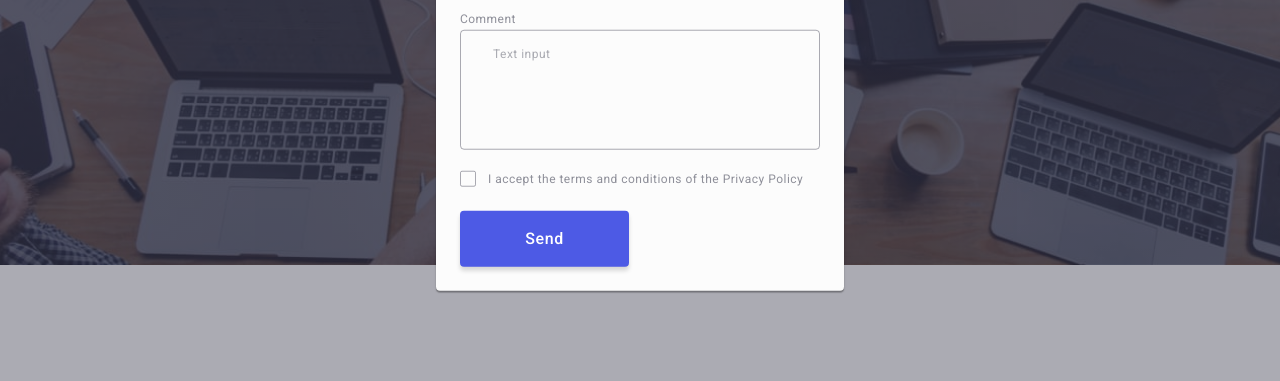
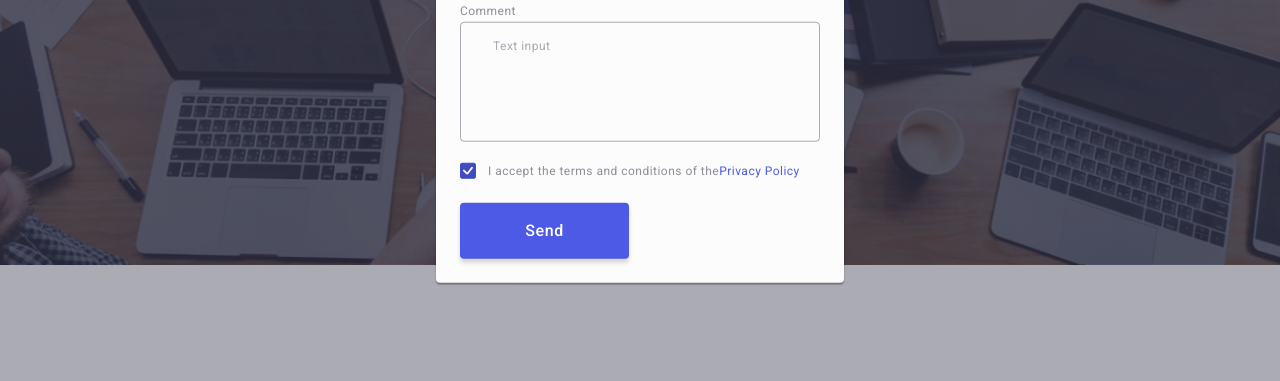
Before and after one commit to marynafeoktistova/goit-markup-hw-05, a plain HTML site: page index.html in a window 1280 px wide. Shown: the part 416-797 px from the top of the page. Drawn offline with nearby package versions, Linux system fonts and the light colour scheme.

Commit message:
fixed error

```diff
--- a/css/styles.css
+++ b/css/styles.css
@@ -736,10 +736,15 @@ img {
   opacity: 1;
   visibility: visible;
   pointer-events: auto;
+  transition: 250ms cubic-bezier(0.4, 0, 0.2, 1);
+  visibility: 250ms cubic-bezier(0.4, 0, 0.2, 1);
+  padding: 24px;
 }
 
 .backdrop:not(.is-open) .modal {
   transform: translate(-50%, -50%) scale(1.5);
+  transition: 250ms cubic-bezier(0.4, 0, 0.2, 1);
+
 }
 
 .modal {
@@ -784,8 +789,9 @@ img {
   border: none;
 }
 
-
-
+.modal-field {
+  margin-bottom: 8px;
+}
 
 
 .modal-icon {
@@ -903,7 +909,7 @@ img {
   margin-top: 24px;
   border-radius: 4px;
   padding: 16px 32px;
-  width: 169px;
+  min-width: 169px;
   height: 56px;
   box-shadow: 0 4px 4px 0 rgba(0, 0, 0, 0.15);
   background-color: #4d5ae5;
@@ -914,8 +920,10 @@ img {
   letter-spacing: 0.04em;
   text-align: center;
   color: #fff;
-  cursor: pointe;
+
   transition: background-color 250ms cubic-bezier(0.4, 0, 0.2, 1);
+  display: block;
+  cursor: pointer;
 
 }
 
@@ -932,6 +940,16 @@ img {
   color: #8e8f99;
   display: flex;
   align-items: center;
+  line-height: 1.17;
+}
+
+.modal-check-span {
+  transition: background-color 250ms cubic-bezier(0.4, 0, 0.2, 1);
+  border: 250ms cubic-bezier(0.4, 0, 0.2, 1);
+  fill: 250ms cubic-bezier(0.4, 0, 0.2, 1);
+  display: inline-flex;
+
+
 }
 
 .modal-check-text span {
@@ -948,9 +966,19 @@ img {
 
 }
 
-.modal-check:checked+.modal-check-text span {
+.modal-check:checked {
   background-color: #404bbf;
   border: 1px solid #404bbf;
   fill: #f4f4fd;
 
 }
+
+.modal-check-text span {
+  background-color: #404bbf;
+  border: 1px solid #404bbf;
+  fill: #f4f4fd;
+}
+
+.link-policy {
+  color: #4d5ae5;
+}
--- a/index.html
+++ b/index.html
@@ -478,7 +478,7 @@
               </svg>
             </div>
           </div>
-          <div class="modal-field">
+          <div class="modal-field-wrapper">
             <label for="user-email" class="modal-label">Phone</label>
             <div class="input-wrapper">
               <input
@@ -517,21 +517,22 @@
               placeholder="Text input"
             ></textarea>
           </div>
-          <div class="modal-field-chek">
+          <div class="modal-field-check">
             <input
               type="checkbox"
               name="user-privacy"
-              id="policy"
+              id="user-privacy"
               class="modal-check visually-hidden"
               value="true"
             />
-            <label for="user-privac" class="modal-check-text"
-              ><span>
+            <label for="user-privacy" class="modal-check-text"
+              ><span class="modal-check-span">
                 <svg class="modal-check-icon" width="10" height="8">
                   <use href="./images/icons.svg#icon-Vector"></use>
                 </svg> </span
-              >I accept the terms and conditions of the Privacy Policy</label
-            >
+              >I accept the terms and conditions of the
+              <a href="" class="link-policy" target="_blank">Privacy Policy</a>
+            </label>
           </div>
 
           <button type="submit" class="modal-bnb">Send</button>
```
